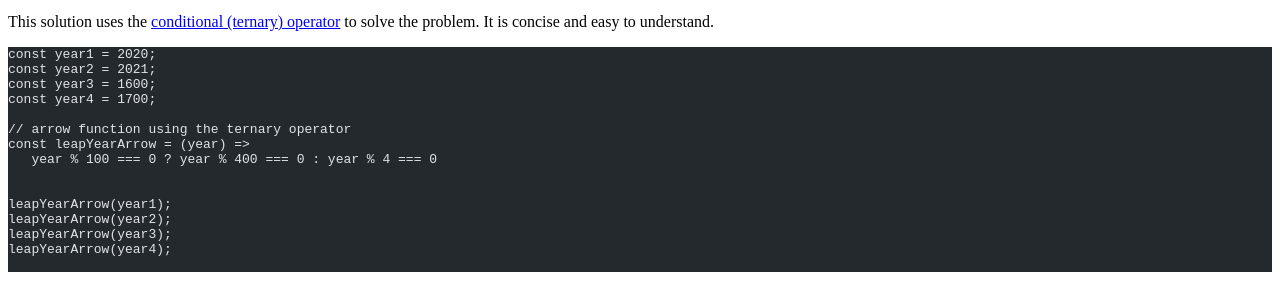
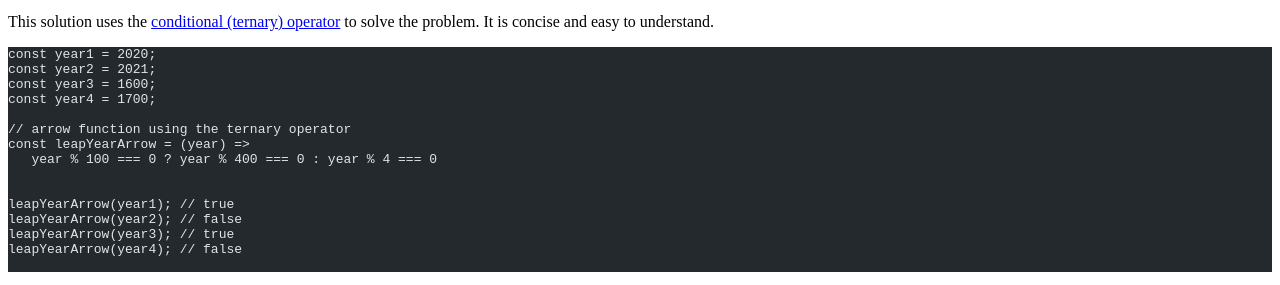
Before and after one commit to ElDuke717/astro-blog, an Astro site: page /posts/20220415 in a window 1280 px wide. Shown: the part 221-506 px from the top of the page. Built offline with nearby package versions, Linux system fonts and the light colour scheme; Astro itself is replaced by a stand-in of ours; code samples lack their colours.

Commit message:
add text

````diff
--- a/src/pages/posts/20220415.md
+++ b/src/pages/posts/20220415.md
@@ -39,10 +39,10 @@ const leapYearArrow = (year) =>
    year % 100 === 0 ? year % 400 === 0 : year % 4 === 0
 
 
-leapYearArrow(year1);
-leapYearArrow(year2);
-leapYearArrow(year3);
-leapYearArrow(year4);
+leapYearArrow(year1); // true
+leapYearArrow(year2); // false
+leapYearArrow(year3); // true
+leapYearArrow(year4); // false
 
 ```
 First we have to test if the year is divisible by 100 as a first step to see if the year is a multiple of 100 and can be tested to see if it's divisible by 400.   If it's divisible 100 and 400, then it's a leap year.  If not, then we test to see if the year is divisble by 4.  If it is, then it's a leap year.  If not, then it's not a leap year.
````
